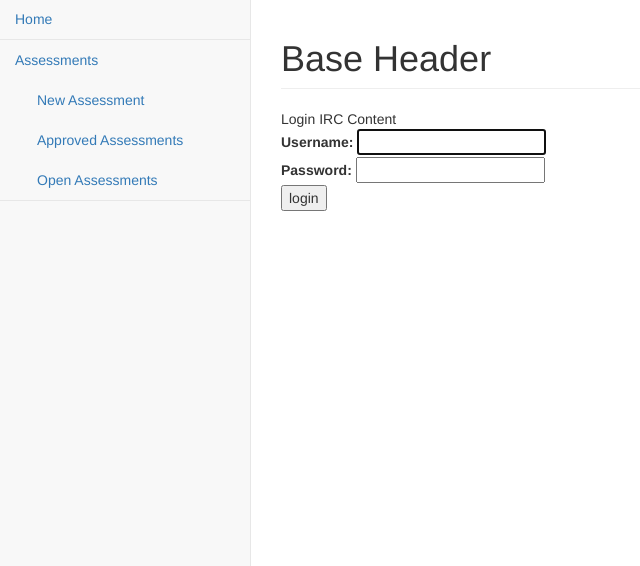
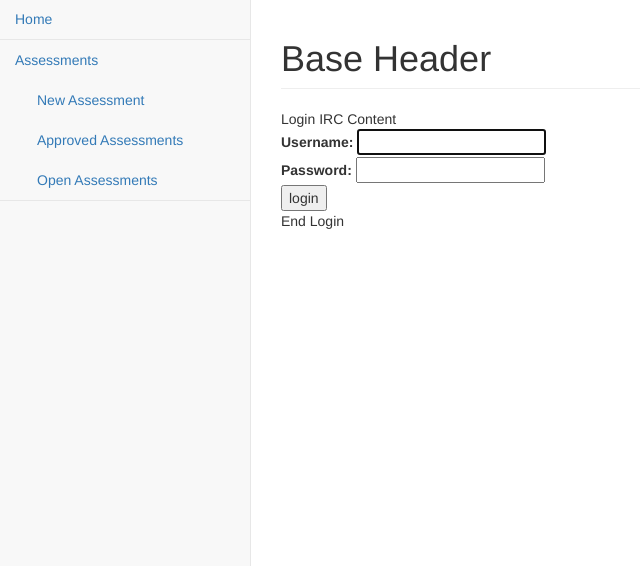
Before and after one commit to tchari/IRCtest, a Django app: page /accounts/login/ in a window 1280 px wide. Shown: the part 52-618 px from the top of the page, without its empty margins (0-640 px from the left). Run offline with Django 3.2, Linux system fonts and the light colour scheme; some libraries are stand-ins or nearby versions.

Commit message:
Update login.html

```diff
--- a/IRC/templates/registration/login.html
+++ b/IRC/templates/registration/login.html
@@ -22,6 +22,7 @@ Login IRC Content
   <input type="hidden" name="next" value="{{ next }}" />
 </div>
 </form>
+<p> End Login </p>
 
 
 {% endblock %}
```
